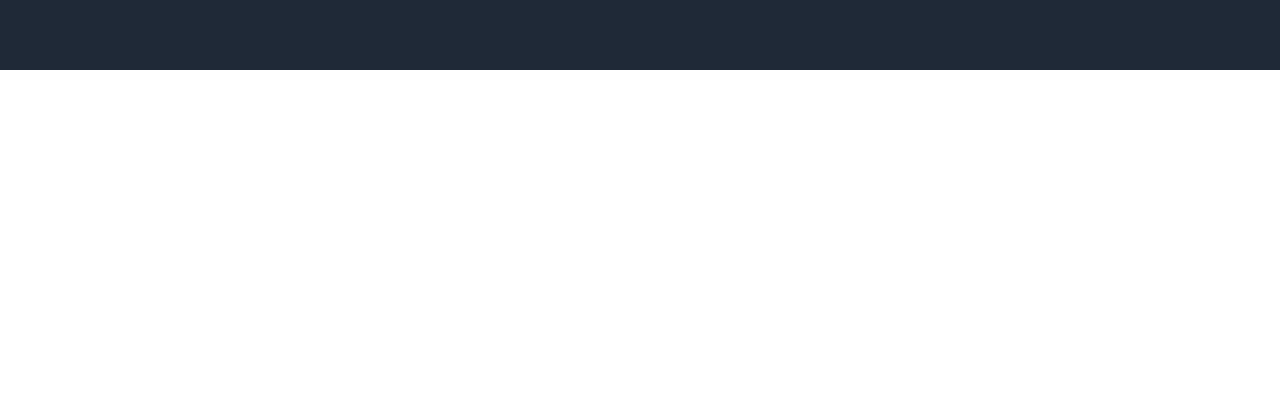
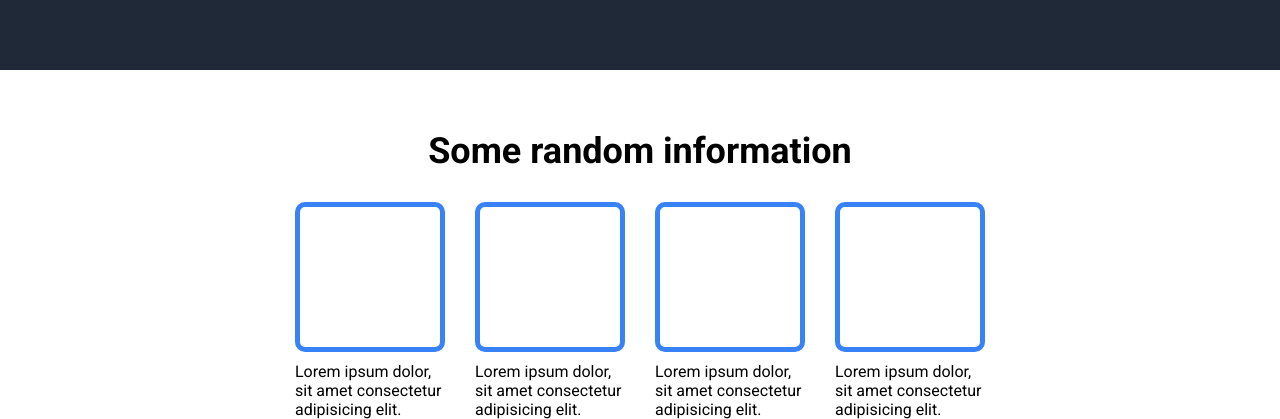
Before and after one commit to LaraCosta66/TOP-landingPage, a plain HTML site: page index.html in a window 1280 px wide. Shown: the part 682-1101 px from the top of the page. Before the commit the page ends 800 px from the top, so only its background shows below. Drawn offline with Linux system fonts and the light colour scheme.

Commit message:
feat: add info and cards section

```diff
--- a/index.html
+++ b/index.html
@@ -5,14 +5,16 @@
     <meta http-equiv="X-UA-Compatible" content="IE=edge" />
     <meta name="viewport" content="width=device-width, initial-scale=1.0" />
     <title>Landing Page</title>
-    <link rel="preconnect" href="https://fonts.googleapis.com">
-    <link rel="preconnect" href="https://fonts.gstatic.com" crossorigin>
-    <link href="https://fonts.googleapis.com/css2?family=Roboto:ital,wght@0,400;0,700;1,300&display=swap" rel="stylesheet">
-    <link rel="stylesheet" href="style.css">
+    <link rel="preconnect" href="https://fonts.googleapis.com" />
+    <link rel="preconnect" href="https://fonts.gstatic.com" crossorigin />
+    <link
+      href="https://fonts.googleapis.com/css2?family=Roboto:ital,wght@0,400;0,700;1,300&display=swap"
+      rel="stylesheet"
+    />
+    <link rel="stylesheet" href="style.css" />
   </head>
   <body>
     <header class="main-header">
-
       <p>Header Logo</p>
       <ul class="list">
         <li>
@@ -28,12 +30,44 @@
     </header>
     <div class="main">
       <div class="main-txt">
-            <p class="title">This website is <br/>Awesome</p>
-            <p class="subtext">This website has some subtext that goes here under the main title.<br/> It's smaller font and the color is lower contrast</p>
+        <p class="title">This website is <br />Awesome</p>
+        <p class="subtext">
+          This website has some subtext that goes here under the main title.<br />
+          It's smaller font and the color is lower contrast
+        </p>
         <button>Sign up</button>
       </div>
       <div class="main-img">
-            <img src="./assets/windows.jpg" alt="image-windows">
+        <img src="./assets/windows.jpg" alt="image-windows" />
+      </div>
+    </div>
+    <div class="info">
+      <header>Some random information</header>
+      <div class="cards">
+        <div class="box-cards">
+          <div class="box"></div>
+          <span>
+            Lorem ipsum dolor, sit amet consectetur adipisicing elit.
+          </span>
+        </div>
+        <div class="box-cards">
+          <div class="box"></div>
+          <span>
+            Lorem ipsum dolor, sit amet consectetur adipisicing elit.
+          </span>
+        </div>
+        <div class="box-cards">
+          <div class="box"></div>
+          <span>
+            Lorem ipsum dolor, sit amet consectetur adipisicing elit.
+          </span>
+        </div>
+        <div class="box-cards">
+          <div class="box"></div>
+          <span>
+            Lorem ipsum dolor, sit amet consectetur adipisicing elit.
+          </span>
+        </div>
       </div>
     </div>
   </body>
--- a/style.css
+++ b/style.css
@@ -1,41 +1,42 @@
-*{
+* {
   padding: 0;
   margin: 0;
   box-sizing: border-box;
-    font-family: 'roboto';
+  font-family: "roboto";
+  box-sizing: border-box;
 }
-.main-header{
+.main-header {
   display: flex;
   justify-content: space-evenly;
-    background-color: #1F2937;
+  background-color: #1f2937;
 
   font-size: 24px;
   color: #f9faf8;
 
   padding: 30px;
 }
-.list{
+.list {
   display: flex;
   flex-direction: row;
   list-style: none;
   gap: 10px;
 }
-.list a{
+.list a {
   text-decoration: none;
   font-size: 18px;
-    color: #e5e7Eb;
+  color: #e5e7eb;
 }
-.main{
+.main {
   display: flex;
   flex-direction: row;
   justify-content: center;
   padding: 80px;
 
-    background-color: #1F2937;
+  background-color: #1f2937;
   color: #f9faf8;
   gap: 30px;
 }
-.main-txt button{
+.main-txt button {
   width: 120px;
   height: 40px;
   margin-top: 20px;
@@ -45,17 +46,44 @@
 
   font-size: 18px;
   color: white;
-
 }
-.title{
+.title {
   font-size: 48px;
   font-weight: 700;
 }
-.subtext{
+.subtext {
   font-size: 18px;
-    color: #e5e7Eb;
+  color: #e5e7eb;
 }
-.main-img img{
+.main-img img {
   width: 800px;
   height: 500px;
 }
+.info {
+  display: flex;
+  flex-direction: column;
+  align-items: center;
+  padding: 50px;
+}
+.info header {
+  justify-content: center;
+  font-size: 36px;
+  font-weight: bolder;
+  margin: 10px 0 30px 0;
+}
+.cards {
+  display: flex;
+  flex-direction: row;
+  gap: 30px;
+}
+.box {
+  width: 150px;
+  height: 150px;
+  border-radius: 10px;
+  border: 5px solid #3882f6;
+  margin-bottom: 10px;
+}
+.box-cards {
+  width: 150px;
+  height: 70px;
+}
```
Lines whose indentation alone changed are shown as unchanged.
